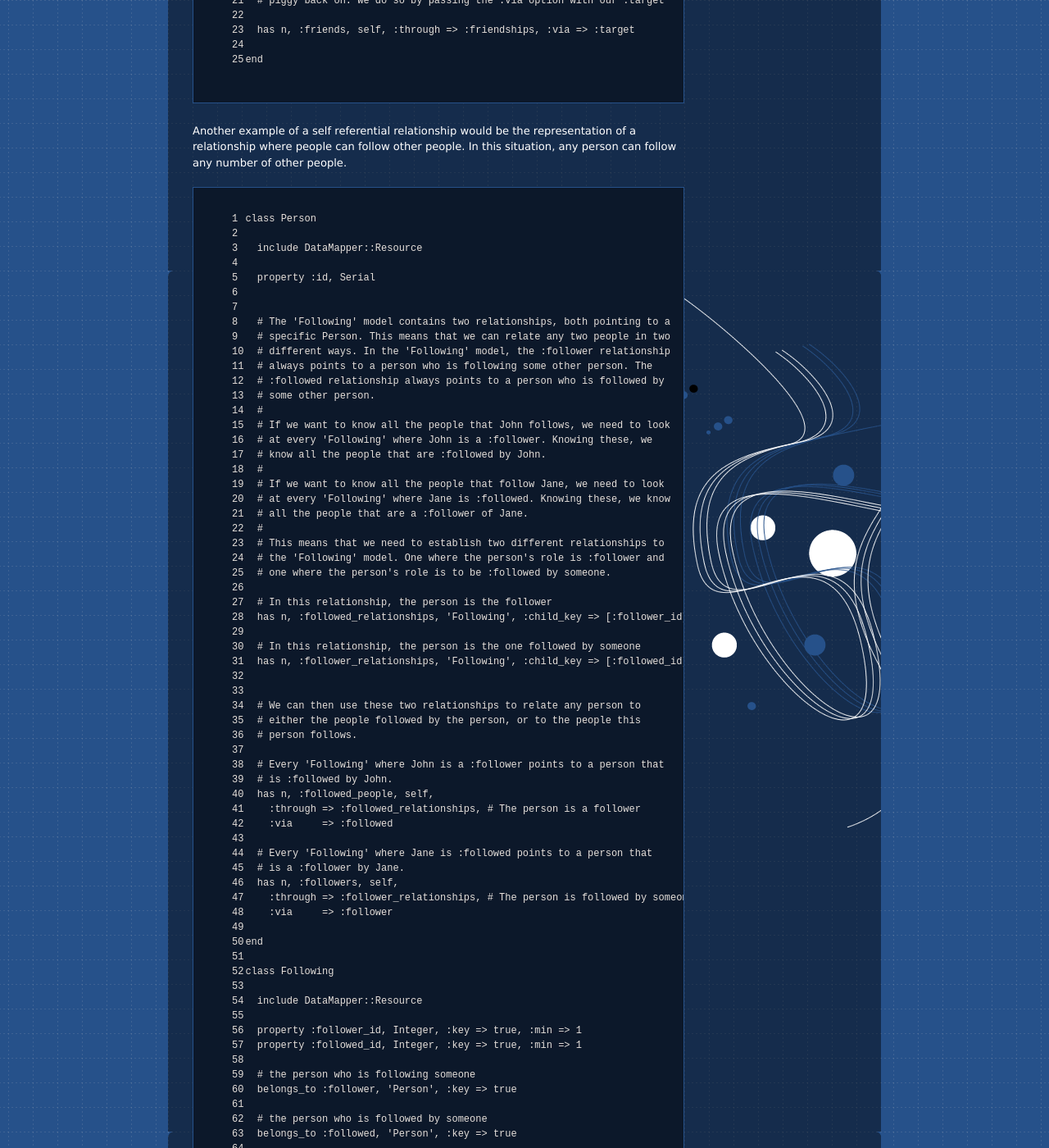
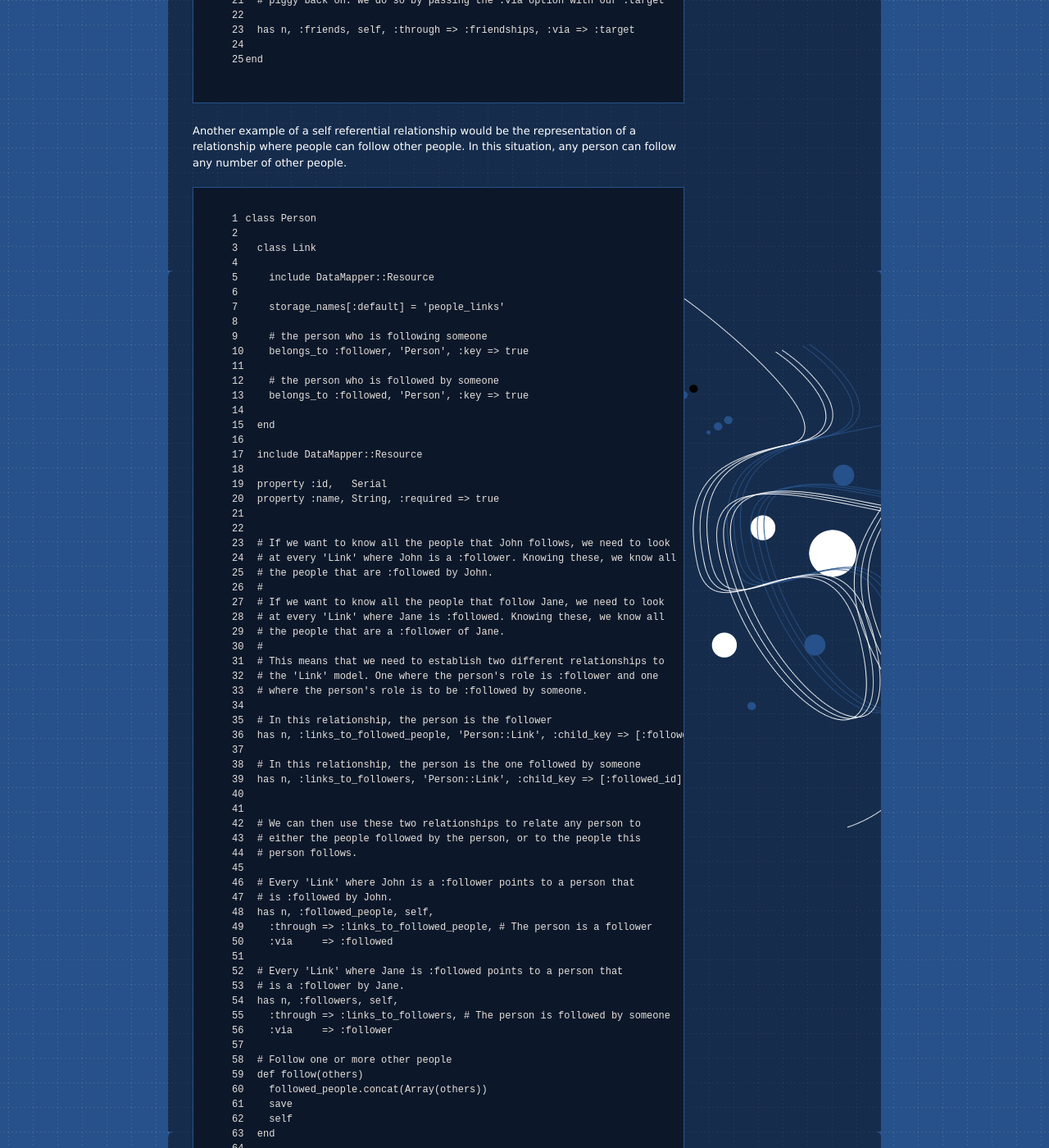
Before and after one commit to datamapper/datamapper.github.com, a Jekyll site: the page built from docs/associations.markdown, in a window 1280 px wide and 1400 px high, scrolled down 5999 px. Shown: the whole window at 82% size. Built offline with Jekyll 4.4.1, drawn with Linux system fonts in a browser that asks for light colours; some of the changed text lies outside the part shown.

Commit message:
Reworked follower/following example models a bit

```diff
--- a/docs/associations.markdown
+++ b/docs/associations.markdown
@@ -347,67 +347,74 @@ In this situation, any person can follow any number of other people.
 {% highlight ruby linenos %}
 class Person
 
+  class Link
+
+    include DataMapper::Resource
+
+    storage_names[:default] = 'people_links'
+
+    # the person who is following someone
+    belongs_to :follower, 'Person', :key => true
+
+    # the person who is followed by someone
+    belongs_to :followed, 'Person', :key => true
+
+  end
+
   include DataMapper::Resource
 
-  property :id, Serial
+  property :id,   Serial
+  property :name, String, :required => true
 
 
-  # The 'Following' model contains two relationships, both pointing to a
-  # specific Person. This means that we can relate any two people in two
-  # different ways. In the 'Following' model, the :follower relationship
-  # always points to a person who is following some other person. The
-  # :followed relationship always points to a person who is followed by
-  # some other person.
-  #
   # If we want to know all the people that John follows, we need to look
-  # at every 'Following' where John is a :follower. Knowing these, we
-  # know all the people that are :followed by John.
+  # at every 'Link' where John is a :follower. Knowing these, we know all
+  # the people that are :followed by John.
   #
   # If we want to know all the people that follow Jane, we need to look
-  # at every 'Following' where Jane is :followed. Knowing these, we know
-  # all the people that are a :follower of Jane.
+  # at every 'Link' where Jane is :followed. Knowing these, we know all
+  # the people that are a :follower of Jane.
   #
   # This means that we need to establish two different relationships to
-  # the 'Following' model. One where the person's role is :follower and
-  # one where the person's role is to be :followed by someone.
+  # the 'Link' model. One where the person's role is :follower and one
+  # where the person's role is to be :followed by someone.
 
   # In this relationship, the person is the follower
-  has n, :followed_relationships, 'Following', :child_key => [:follower_id]
+  has n, :links_to_followed_people, 'Person::Link', :child_key => [:follower_id]
 
   # In this relationship, the person is the one followed by someone
-  has n, :follower_relationships, 'Following', :child_key => [:followed_id]
+  has n, :links_to_followers, 'Person::Link', :child_key => [:followed_id]
 
 
   # We can then use these two relationships to relate any person to
   # either the people followed by the person, or to the people this
   # person follows.
 
-  # Every 'Following' where John is a :follower points to a person that
+  # Every 'Link' where John is a :follower points to a person that
   # is :followed by John.
   has n, :followed_people, self,
-    :through => :followed_relationships, # The person is a follower
+    :through => :links_to_followed_people, # The person is a follower
     :via     => :followed
 
-  # Every 'Following' where Jane is :followed points to a person that
+  # Every 'Link' where Jane is :followed points to a person that
   # is a :follower by Jane.
   has n, :followers, self,
-    :through => :follower_relationships, # The person is followed by someone
+    :through => :links_to_followers, # The person is followed by someone
     :via     => :follower
 
-end
+  # Follow one or more other people
+  def follow(others)
+    followed_people.concat(Array(others))
+    save
+    self
+  end
 
-class Following
-
-  include DataMapper::Resource
-
-  property :follower_id, Integer, :key => true, :min => 1
-  property :followed_id, Integer, :key => true, :min => 1
-
-  # the person who is following someone
-  belongs_to :follower, 'Person', :key => true
-
-  # the person who is followed by someone
-  belongs_to :followed, 'Person', :key => true
+  # Unfollow one or more other people
+  def unfollow(others)
+    links_to_followed_people.all(:followed => Array(others)).destroy!
+    reload
+    self
+  end
 
 end
 {% endhighlight %}
```
